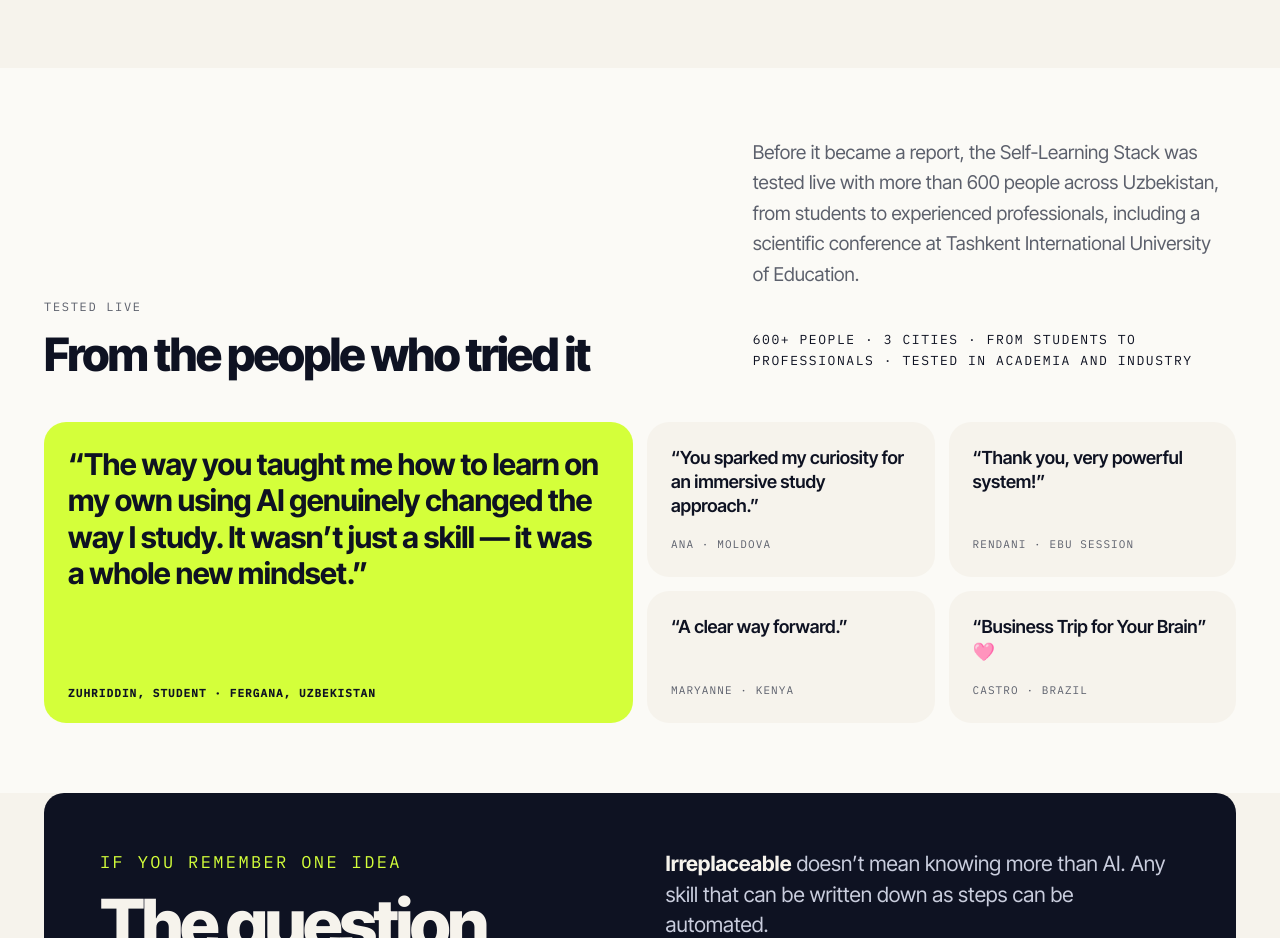
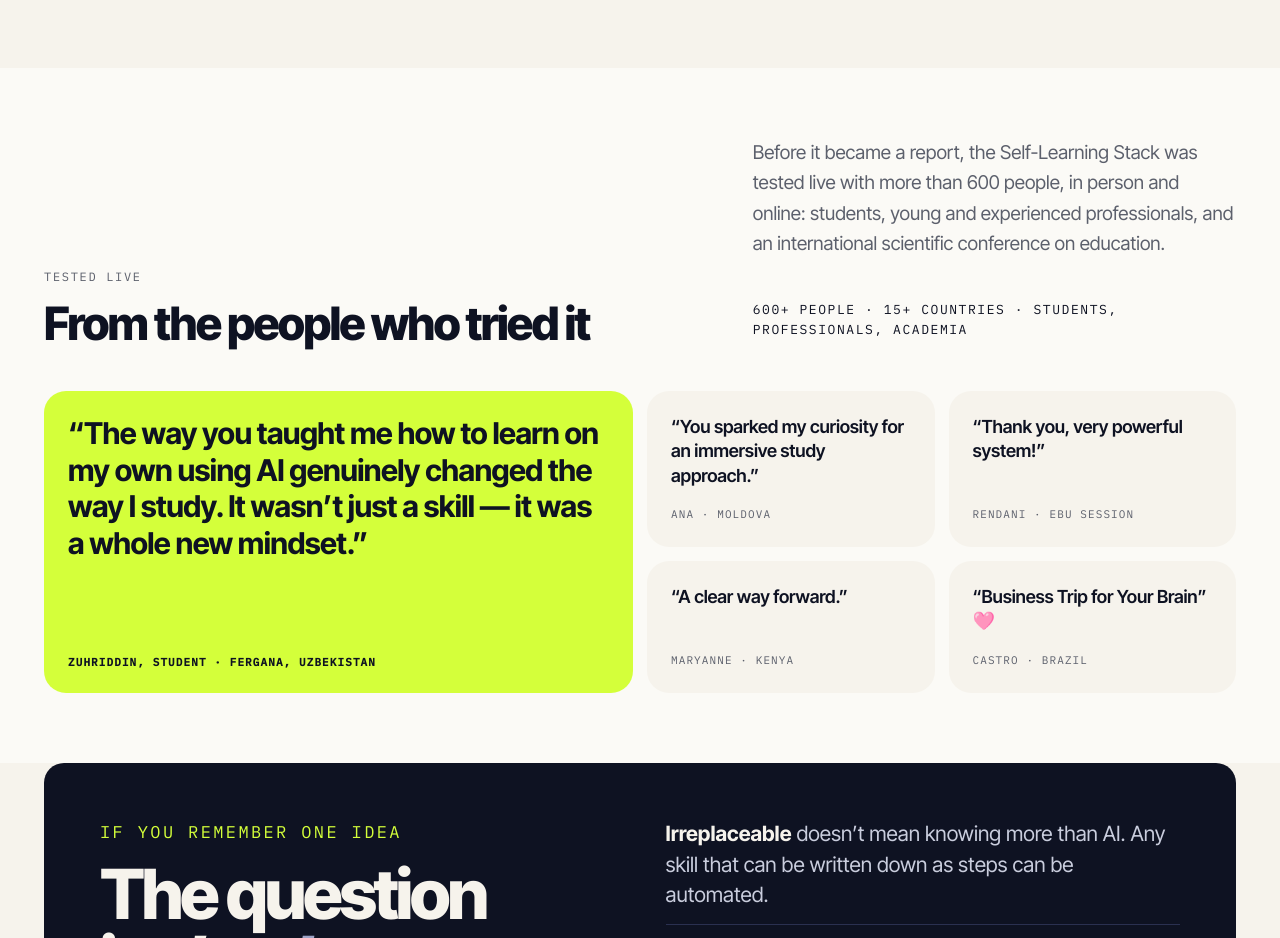
Before and after one commit to annaambr-blip/annaambrozevich-site, a plain HTML site: page stack/index.html in a window 1280 px wide. Shown: the part 3141-4079 px from the top of the page. Drawn offline with Linux system fonts and the light colour scheme.

Commit message:
Stack page: impact line without cities, 15+ countries
Co-Authored-By: Claude Opus 5.5 <noreply@anthropic.com>
Claude-Session: https://claude.ai/code/session_01G8tvaSXBmnMuzZpKsGv1oq

```diff
--- a/stack/index.html
+++ b/stack/index.html
@@ -472,7 +472,7 @@ a.btn.lime.gumroad-button,.reframe a.btn.gumroad-button{background:var(--lime)!i
 <section class="band sec voices" id="voices" style="background:var(--paper)"><div class="wrap">
   <div class="head">
     <div><p class="eyebrow">Tested live</p><h2 class="h2">From the people who tried it</h2></div>
-    <p class="lead">Before it became a report, the Self-Learning Stack was tested live with more than 600 people across Uzbekistan, from students to experienced professionals, including a scientific conference at Tashkent International University of Education.<span class="stat" style="display:block">600+ people · 3 cities · from students to professionals · tested in academia and industry</span></p>
+    <p class="lead">Before it became a report, the Self-Learning Stack was tested live with more than 600 people, in person and online: students, young and experienced professionals, and an international scientific conference on education.<span class="stat" style="display:block">600+ people · 15+ countries · students, professionals, academia</span></p>
   </div>
   <div class="vgrid">
     <figure class="vq big rv" style="margin:0"><p>“The way you taught me how to learn on my own using AI genuinely changed the way I study. It wasn’t just a skill — it was a whole new mindset.”</p><span>Zuhriddin, student · Fergana, Uzbekistan</span></figure>
```
